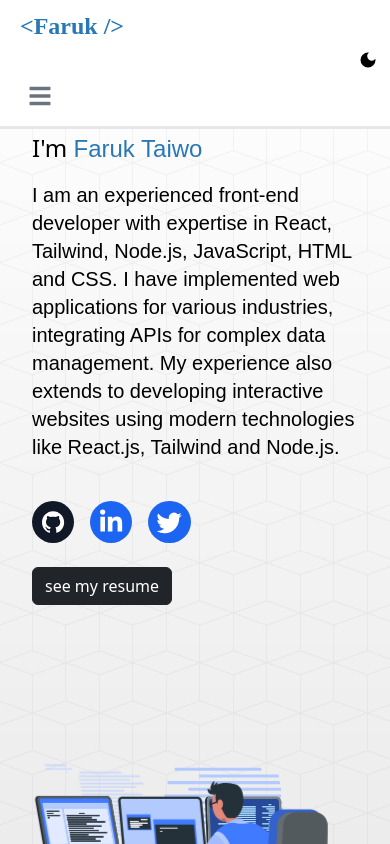
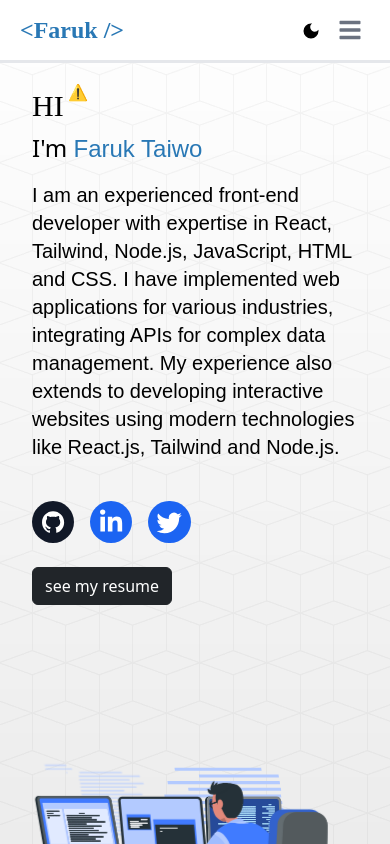
Before and after one commit to fk-faruk/My_PortFolio, a Next.js app: page / in a window 390 px wide. Shown: the top 844 px of the page. Built offline with nearby package versions, Linux system fonts and the light colour scheme; no server answers.

Commit message:
new feature added

```diff
--- a/src/Components/Header.js
+++ b/src/Components/Header.js
@@ -42,12 +42,14 @@ export const Nee = () => {
       // rounded={true}
       className="fixed px-2 sm:px-10 md:border-b-2 border-b-[0.4vh]  md:px-28 dark:bg-gray-900 w-full z-20 top-0 left-0  border-gray-200 dark:border-gray-600"
     >
+      {/* <div className="flex"> */}
       <Navbar.Brand className="no-underline">
         <span className="self-center whitespace-nowrap text-2xl text-[#2978b5] font font-semibold dark:text-white ">
           {faruk}
         </span>
       </Navbar.Brand>
-      <div className="md:ml-[100vh] md:mt-3 mt-2 ml-[40vh]">
+
+      <div className="md:ml-[100vh] md:mt-3 mt-2 ml-[20vh]">
         {Changetheme.dark ? (
           <button onClick={HandleChangeTheme} className="text-xl text-black">
             <MdDarkMode />
@@ -59,6 +61,7 @@ export const Nee = () => {
         )}
       </div>
       <Navbar.Toggle />
+      {/* </div> */}
       <Navbar.Collapse>
         {/* <div className=""> */}
         <Navbar.Link
```
